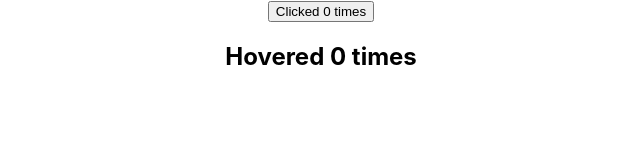
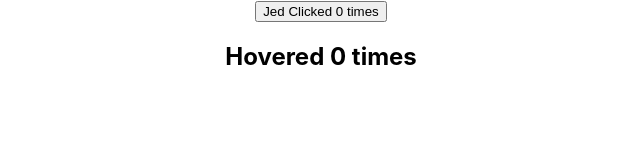
Before and after one commit to orvinjedalava/Exercises, a React (Create React App) app in the folder React/hello-world/: page / in a window 1280 px wide. Shown: the top 160 px of the page, without its empty margins (319-959 px from the left). Built offline with nearby package versions, Linux system fonts and the light colour scheme.

Commit message:
Updates to withCounter

```diff
--- a/React/hello-world/src/App.js
+++ b/React/hello-world/src/App.js
@@ -34,7 +34,7 @@ import HoverCounter from './components/HoverCounter.js';
 function App() {
   return (
     <div className="App">
-      <ClickCounter />
+      <ClickCounter name="Jed"/>
       <HoverCounter />
       {/*<ErrorBoundary>
         <Hero heroName="Batman"/>
--- a/React/hello-world/src/components/ClickCounter.js
+++ b/React/hello-world/src/components/ClickCounter.js
@@ -15,15 +15,15 @@ class ClickCounter extends Component {
     }
 
     render() {
-        const { count } = this.props;
+        const { count, name } = this.props;
         return (
             <div>
                 <button onClick={this.handleClick}>
-                    Clicked {count} times
+                    {name} Clicked {count} times
                 </button>
             </div>
         );
     }
 }
 
-export default withCounter(ClickCounter);
+export default withCounter(ClickCounter, 5);
--- a/React/hello-world/src/components/HoverCounter.js
+++ b/React/hello-world/src/components/HoverCounter.js
@@ -26,4 +26,4 @@ class HoverCounter extends Component {
     }
 }
 
-export default withCounter(HoverCounter);
+export default withCounter(HoverCounter, 10);
--- a/React/hello-world/src/components/WithCounter.js
+++ b/React/hello-world/src/components/WithCounter.js
@@ -1,6 +1,6 @@
 import React from 'react';
 
-const withCounter = (WrappedComponent) => {
+const withCounter = (WrappedComponent, incrementNumber) => {
     class WithCounter extends React.Component {
         constructor(props) {
             super(props);
@@ -13,13 +13,18 @@ const withCounter = (WrappedComponent) => {
         incrementCount = () => {
             this.setState(prevState => {
                 return {
-                    count: prevState.count + 1
+                    count: prevState.count + incrementNumber
                 };
             });
         }
 
         render() {
-            return (<WrappedComponent count={this.state.count} incrementCount={this.incrementCount}/>);
+            console.log(this.props.name);
+            return (
+            <WrappedComponent
+                count={this.state.count}
+                incrementCount={this.incrementCount}
+                {...this.props}/>);
         }
     }
 
```
